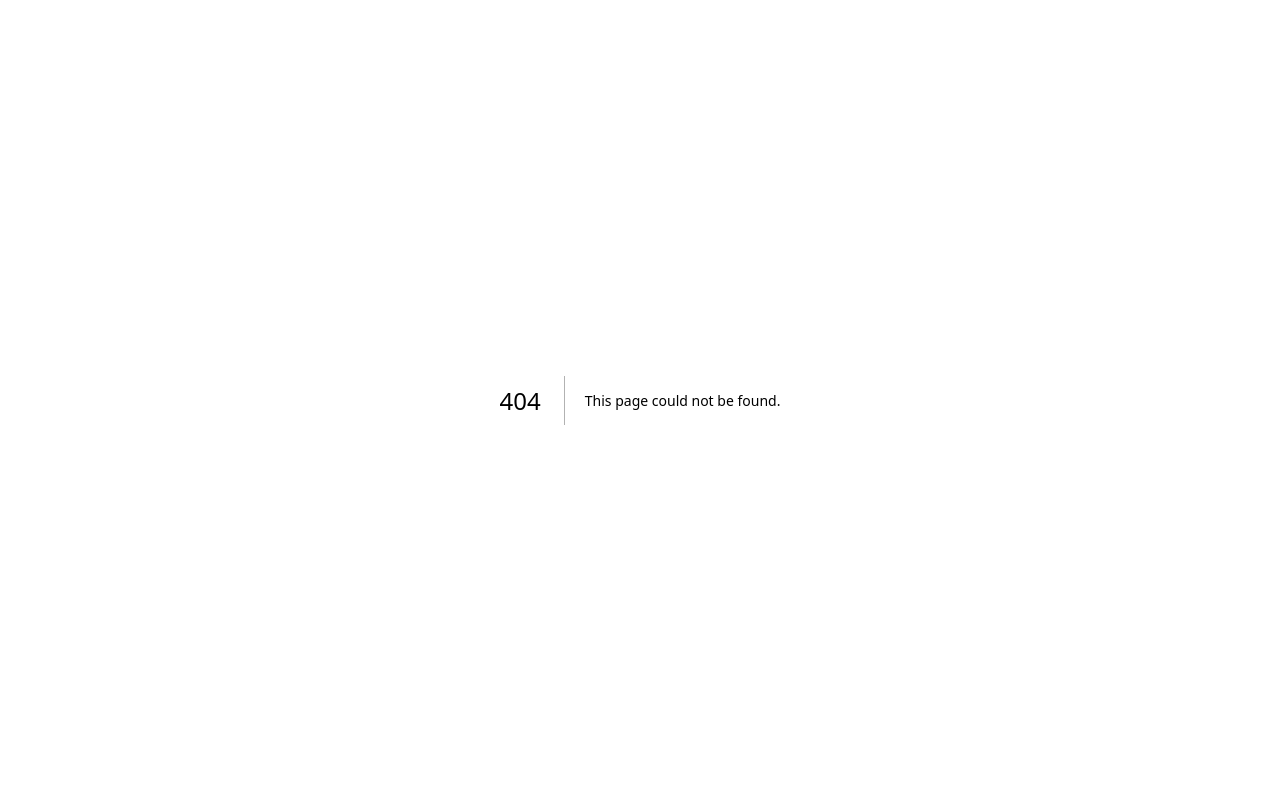
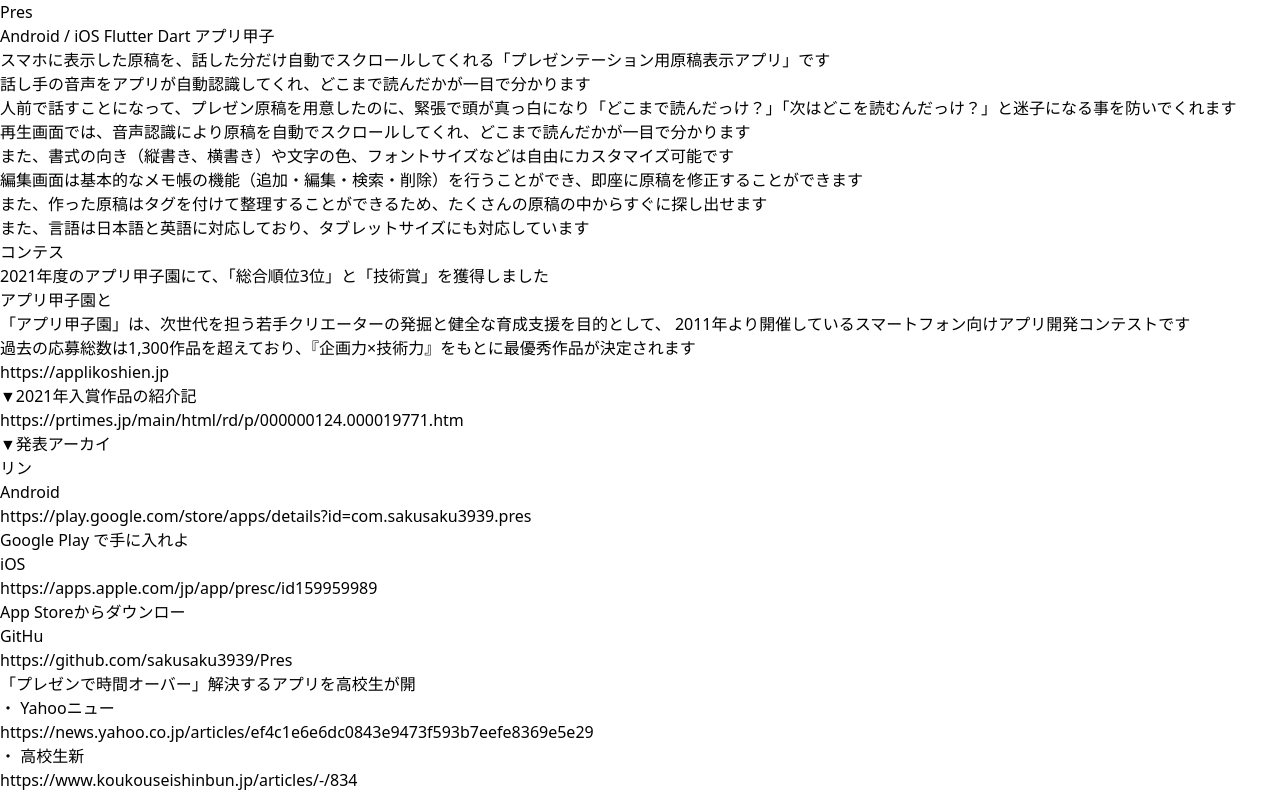
Before and after one commit to sakusaku3939/my-page, a Next.js app: page /posts in a window 1280 px wide. Before the commit this address had no page. Shown: the top 794 px of the page. Built offline with nearby package versions, Linux system fonts and the light colour scheme.

Commit message:
Display post from markdown

```diff
--- a/next.config.js
+++ b/next.config.js
@@ -5,6 +5,10 @@ const nextConfig = {
     locales: ['ja'],
     defaultLocale: 'ja',
   },
+  webpack: (config) => {
+    config.resolve.fallback = { fs: false };
+    return config;
+  },
 }
 
 module.exports = nextConfig
--- a/package.json
+++ b/package.json
@@ -22,6 +22,8 @@
     "next": "13.2.1",
     "react": "18.2.0",
     "react-dom": "18.2.0",
+    "react-markdown": "^8.0.5",
+    "rehype-raw": "^6.1.1",
     "typescript": "4.9.5"
   },
   "devDependencies": {
--- a/src/pages/api/hello.ts
+++ /dev/null
@@ -1,13 +0,0 @@
-// Next.js API route support: https://nextjs.org/docs/api-routes/introduction
-import type { NextApiRequest, NextApiResponse } from 'next'
-
-type Data = {
-  name: string
-}
-
-export default function handler(
-  req: NextApiRequest,
-  res: NextApiResponse<Data>
-) {
-  res.status(200).json({ name: 'John Doe' })
-}
--- /dev/null
+++ b/src/pages/api/post.ts
@@ -0,0 +1,23 @@
+import type { NextApiRequest, NextApiResponse } from "next";
+import path from 'path'
+import fs from 'fs'
+
+type PostData = {
+  content: string
+}
+
+export default function handler(
+  req: NextApiRequest,
+  res: NextApiResponse<PostData>
+) {
+  if (req.method !== "GET") {
+    return res.status(405).end();
+  }
+
+  const fullPath = path.join(process.cwd(), 'src/posts/presc/index.md')
+  const content = fs.readFileSync(fullPath, 'utf8')
+
+  res.status(200).json({
+    content: content
+  });
+}
--- /dev/null
+++ b/src/pages/posts/index.tsx
@@ -0,0 +1,30 @@
+import ReactMarkdown from "react-markdown";
+import rehypeRaw from "rehype-raw";
+
+type PostData = {
+  content: string
+}
+
+const Posts = ({ content }: PostData) => {
+  return <>
+    <ReactMarkdown rehypePlugins={[rehypeRaw]}>
+      {content}
+    </ReactMarkdown>
+  </>;
+};
+
+export async function getStaticProps() {
+  const data = await fetchPostData();
+  return {
+    props: data
+  };
+}
+
+const fetchPostData = async () => {
+  const res = await fetch("http://localhost:3000/api/post");
+  const data: PostData = await res.json();
+  data.content = data.content.replaceAll(/[^\n]\n/g, "<br>\n");
+  return data;
+};
+
+export default Posts;
--- /dev/null
+++ b/src/posts/presc/index.md
@@ -0,0 +1,58 @@
+# Presc
+Android / iOS Flutter Dart アプリ甲子園
+
+スマホに表示した原稿を、話した分だけ自動でスクロールしてくれる「プレゼンテーション用原稿表示アプリ」です。
+話し手の音声をアプリが自動認識してくれ、どこまで読んだかが一目で分かります。
+
+人前で話すことになって、プレゼン原稿を用意したのに、緊張で頭が真っ白になり「どこまで読んだっけ？」「次はどこを読むんだっけ？」と迷子になる事を防いでくれます。
+
+
+再生画面では、音声認識により原稿を自動でスクロールしてくれ、どこまで読んだかが一目で分かります。
+また、書式の向き（縦書き、横書き）や文字の色、フォントサイズなどは自由にカスタマイズ可能です。
+
+編集画面は基本的なメモ帳の機能（追加・編集・検索・削除）を行うことができ、即座に原稿を修正することができます。
+また、作った原稿はタグを付けて整理することができるため、たくさんの原稿の中からすぐに探し出せます。
+
+また、言語は日本語と英語に対応しており、タブレットサイズにも対応しています。
+
+## コンテスト
+2021年度のアプリ甲子園にて、「総合順位3位」と「技術賞」を獲得しました。
+
+アプリ甲子園とは
+「アプリ甲子園」は、次世代を担う若手クリエーターの発掘と健全な育成支援を目的として、 2011年より開催しているスマートフォン向けアプリ開発コンテストです。
+過去の応募総数は1,300作品を超えており、『企画力×技術力』をもとに最優秀作品が決定されます。
+https://applikoshien.jp/
+
+▼2021年入賞作品の紹介記事
+https://prtimes.jp/main/html/rd/p/000000124.000019771.html
+
+▼発表アーカイブ
+
+## リンク
+Android版
+https://play.google.com/store/apps/details?id=com.sakusaku3939.presc
+Google Play で手に入れよう
+iOS版
+https://apps.apple.com/jp/app/presc/id1599599891
+App Storeからダウンロード
+GitHub
+https://github.com/sakusaku3939/Presc
+「プレゼンで時間オーバー」解決するアプリを高校生が開発
+・ Yahooニュース
+https://news.yahoo.co.jp/articles/ef4c1e6e6dc0843e9473f593b7eefe8369e5e29b
+・ 高校生新聞
+https://www.koukouseishinbun.jp/articles/-/8347
+アプリ甲子園2021（LIVEアーカイブ）
+https://youtu.be/9qTVec5mMfc
+
+## 使用技術
+言語・・・Dart
+フレームワーク・・・Flutter
+主要ライブラリ・・・speech_to_text（音声認識）, provider（MVVMフレームワーク）, sqflite（データベース）
+ツール・・・Git, Adobe XD, DeployGate, Android Studio
+OS・・・Windows
+制作期間
+β版
+2020.6.26 〜 2021.8.31
+製品版
+2021.10.04 ~ 2021.11.26
```
Also changed, not shown: 1 other file (tests, documents, lock files or other folders).
